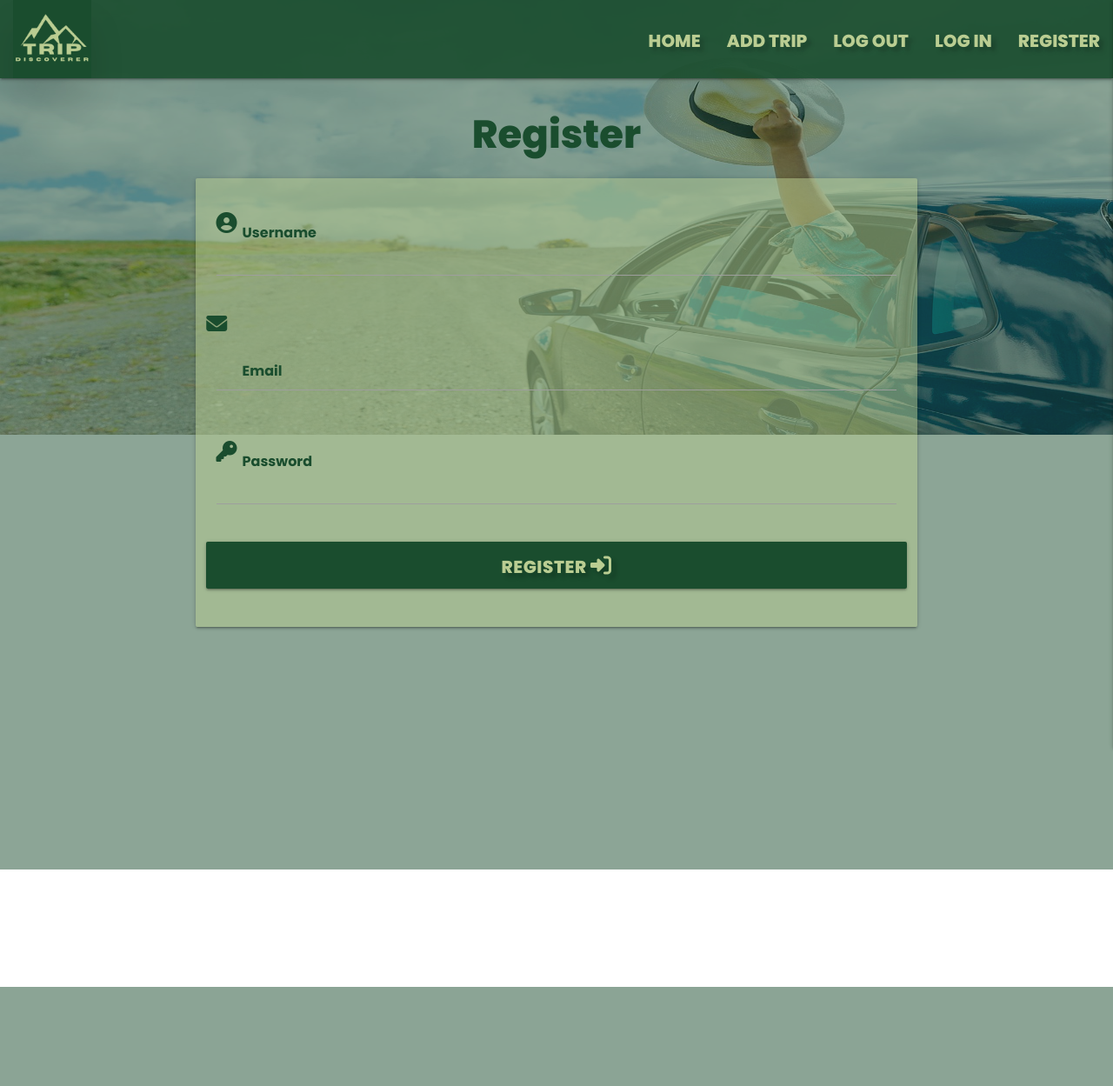
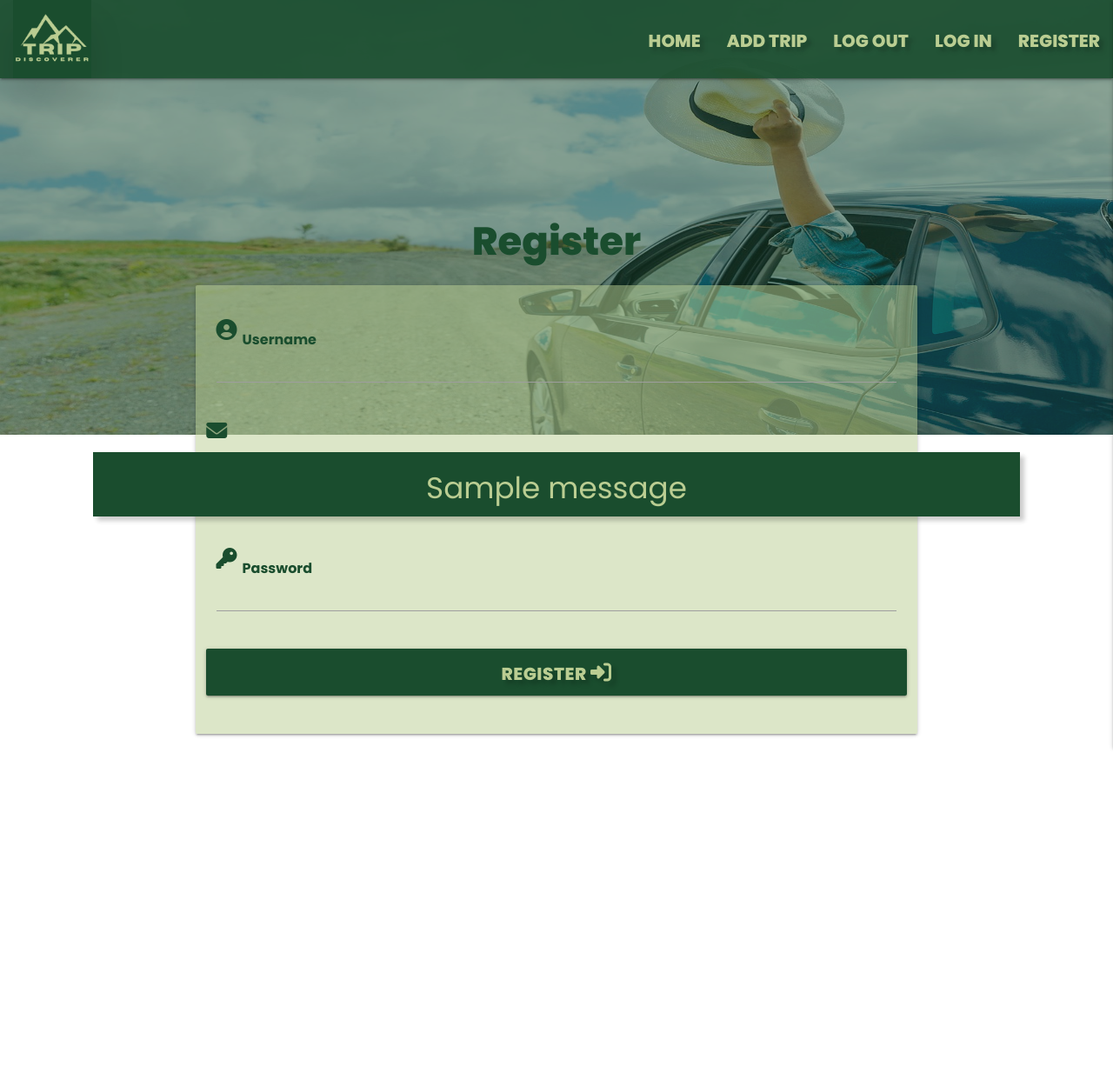
Before and after one commit to e-h-dev/trip-discoverer, a Flask app: page /register in a window 1280 px wide. Shown: the whole page at 87% size. Before the commit the page ends 1135 px from the top, so only its background shows below. Run offline with Flask 3, Linux system fonts and the light colour scheme; one stand-in notice (Sample message) is shown; some libraries are stand-ins or nearby versions.

Commit message:
Update position and style of flash messages

```diff
--- a/static/css/style.css
+++ b/static/css/style.css
@@ -76,6 +76,25 @@ nav{
     position: inherit;
     /* z-index: 1; */
 }
+
+.flash-message{
+  position: relative;
+  font-family: var(--head-text);
+  color:var(--light-color);
+  background-color: var(--dark-color);
+  box-shadow: 5px 5px 5px rgba(0,0,0,0.2);
+  z-index: 5;
+  animation: flash 5s;
+}
+@keyframes flash {
+  25%, 100% {
+    opacity: 0.5;
+  }
+  50%, 75% {
+    opacity: 0;
+  }
+}
+
 
 
 /* register page */
--- a/templates/base.html
+++ b/templates/base.html
@@ -49,16 +49,32 @@
             <li><a href="#" class="nav-text header-font">log in</a></li>
             <li><a href="{{ url_for('register') }}" class="nav-text header-font">register</a></li>
         </ul>
-      </header>
-      <div class="row">
+    </header>
+    <div class="row">
         <div class="hero">
             <div class="opaque">
-
             </div>
         </div>
-      </div>
+    </div>
+    <section>
+        <!-- flash messages -->
+         {% with messages = get_flashed_messages() %}
+            {% if messages %}
+                {% for message in messages %}
+                    <div class="row">
+                        <div class="col s12 m10 offset-m1 flash-message">
+                            <h4 class="center-align">{{ message }}</h4>
+                        </div>
+                    </div>
+                {% endfor %}
+            {% endif %}
+        {% endwith %}
+    </section>
+
+
     {% block content %}
     {% endblock %}
+
 
     <script src="https://cdnjs.cloudflare.com/ajax/libs/jquery/3.7.1/jquery.min.js"
         integrity="sha512-v2CJ7UaYy4JwqLDIrZUI/4hqeoQieOmAZNXBeQyjo21dadnwR+8ZaIJVT8EE2iyI61OV8e6M8PP2/4hpQINQ/g=="
--- a/templates/register.html
+++ b/templates/register.html
@@ -1,7 +1,6 @@
 {% extends "base.html" %}
 {% block content %}
 
-    <div class="row opaque connect">
     <h3 class="center-align header-font align">Register</h3>
 
     <div class="row align">
@@ -40,6 +39,6 @@
             </div>
         </form>
     </div>
-    </div>
+
 
 {% endblock %}
```
